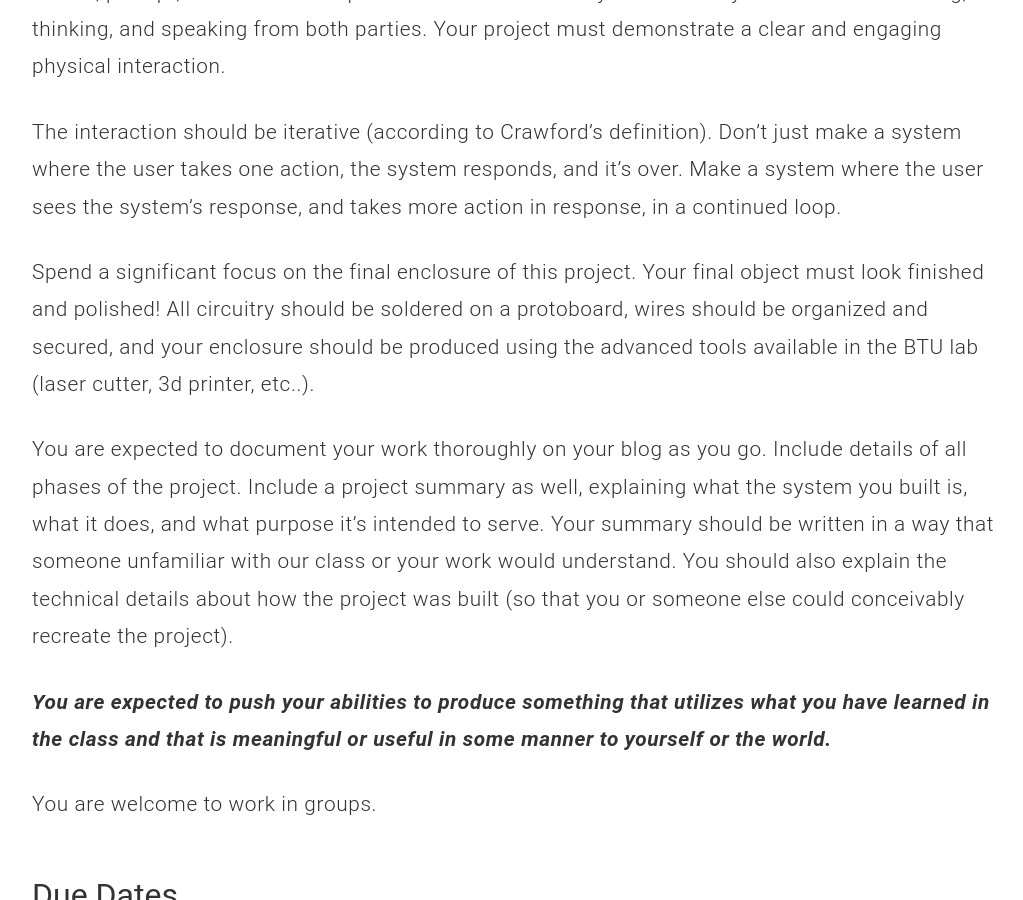
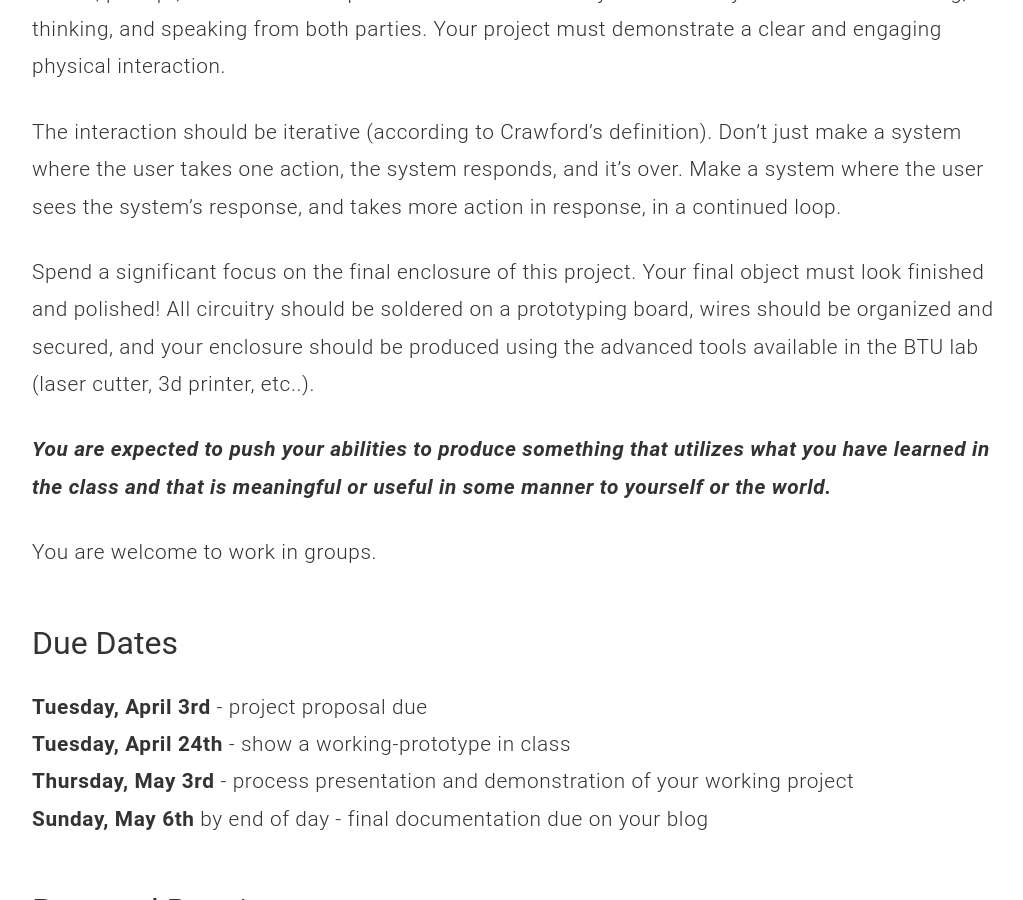
Before and after one commit to coloringchaos/object-s18, a Jekyll site: the page built from _posts/2018-03-18-project2.md, in a window 1280 px wide and 900 px high, scrolled down 443 px. Shown: the whole window, without its empty margins (118-1141 px from the left). Built offline with Jekyll 4.4.1, drawn with Linux system fonts in a browser that asks for light colours; some of the changed text lies outside the part shown.

Commit message:
p2 description

```diff
--- a/_posts/2018-03-18-project2.md
+++ b/_posts/2018-03-18-project2.md
@@ -9,9 +9,8 @@
 
 The interaction should be iterative (according to Crawford’s definition). Don’t just make a system where the user takes one action, the system responds, and it’s over. Make a system where the user sees the system’s response, and takes more action in response, in a continued loop.
 
-Spend a significant focus on the final enclosure of this project. Your final object must look finished and polished! All circuitry should be soldered on a protoboard, wires should be organized and secured, and your enclosure should be produced using the advanced tools available in the BTU lab (laser cutter, 3d printer, etc..).
+Spend a significant focus on the final enclosure of this project. Your final object must look finished and polished! All circuitry should be soldered on a prototyping board, wires should be organized and secured, and your enclosure should be produced using the advanced tools available in the BTU lab (laser cutter, 3d printer, etc..).
 
-You are expected to document your work thoroughly on your blog as you go. Include details of all phases of the project. Include a project summary as well, explaining what the system you built is, what it does, and what purpose it’s intended to serve. Your summary should be written in a way that someone unfamiliar with our class or your work would understand. You should also explain the technical details about how the project was built (so that you or someone else could conceivably recreate the project).
 
 ***You are expected to push your abilities to produce something that utilizes what you have learned in the class and that is meaningful or useful in some manner to yourself or the world.***
 
@@ -56,7 +55,7 @@
 ### Project Evaluation Criteria: 20% each
 Concept, Hardware, Software, Enclosure, Presentation/Documentation <br>
 
-You are expected to document your work thoroughly on your blog as you go - your grade for this project will largely be based on your in-class demonstration and on the documentation you publish to your blog. Include details of all phases of the project. Include a project summary as well, explaining what the system you built is, what it does, and what purpose it’s intended to serve. Your summary should introduce the project as if the reader has never heard of the project before.
+You are expected to document your work thoroughly on your blog as you go. Include details of all phases of the project. Include a project summary as well, explaining what the system you built is, what it does, and what purpose it’s intended to serve. Your summary should be written in a way that someone unfamiliar with our class or your work would understand. You should also explain the technical details about how the project was built (so that you or someone else could conceivably recreate the project).
 
 <br>
 
```
